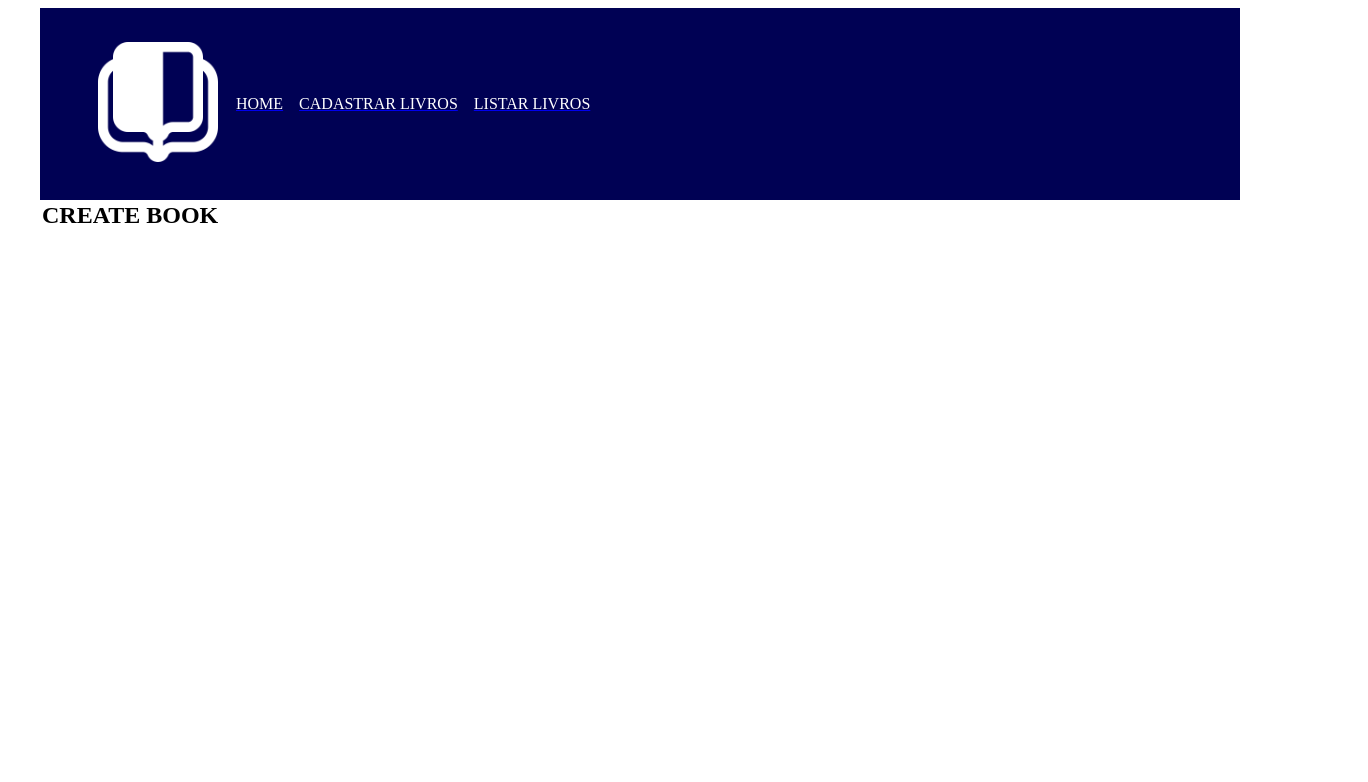
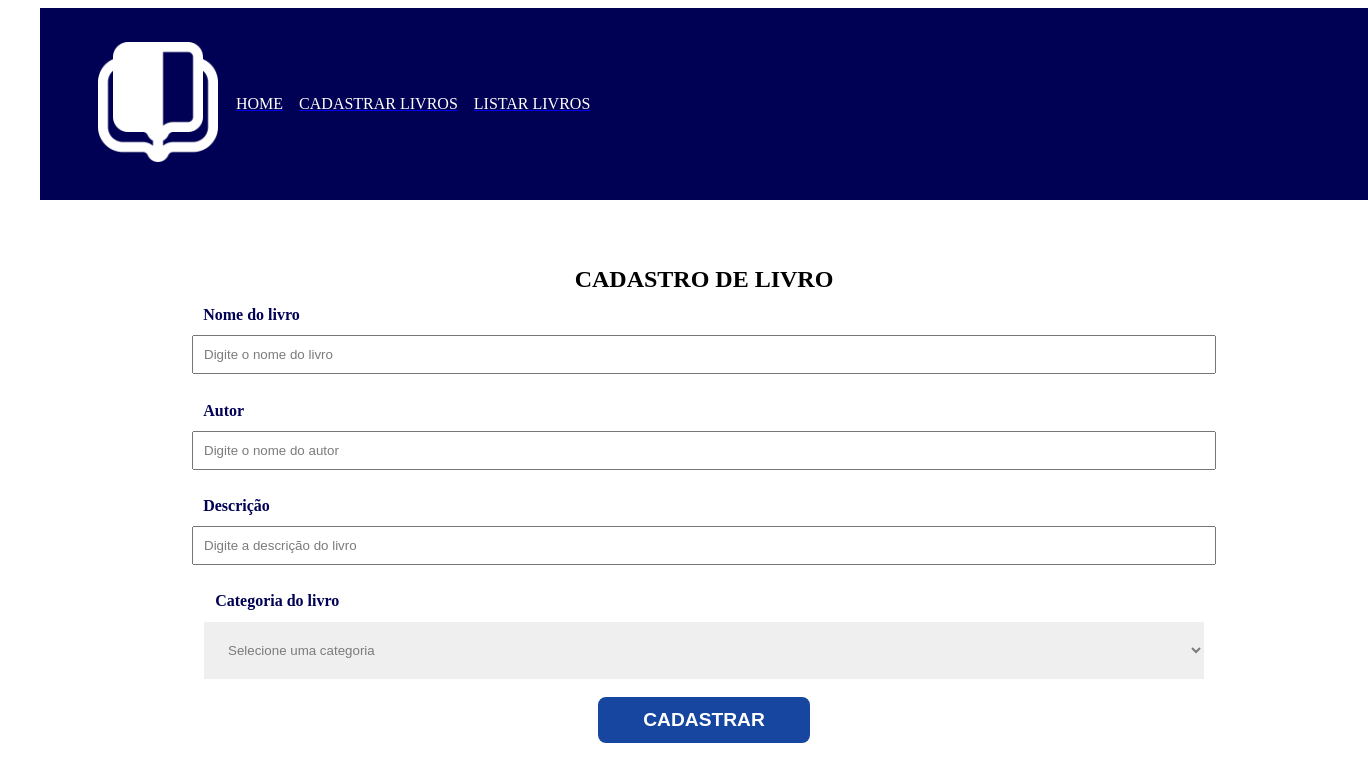
Before and after one commit to M4riaDuda/pw3-somativa-maria-2025-1, a React (Vite) app in the folder pw3-somativa-2025-1/: page /newBook in a window 1280 px wide. Shown: the top 782 px of the page, 1368 px wide, since content can reach past the window. Built offline with nearby package versions, Linux system fonts and the light colour scheme.

Commit message:
Formulário de cadastro de livro.

```diff
--- /dev/null
+++ b/pw3-somativa-2025-1/src/components/form/Button.jsx
@@ -0,0 +1,12 @@
+import style from './Button.module.css'
+
+const Button = ({label}) => {
+
+    return(
+        <div className={style.buttonContainer}>
+            <button>{label}</button>
+        </div>
+    )
+}
+
+export default Button
--- /dev/null
+++ b/pw3-somativa-2025-1/src/components/form/Button.module.css
@@ -0,0 +1,17 @@
+button{
+    background-color: #1646A0;
+    color: #FFF;
+    padding: 0 45px;
+    border: 2px solid #FFF;
+    border-radius: 10px;
+    height: 50px;
+    text-transform: uppercase;
+    font-weight: bold;
+    font-size: 1.2em;
+    cursor: pointer;
+    transition: .4s;
+}
+
+button:hover{
+    background-color: #16A026;
+}
--- /dev/null
+++ b/pw3-somativa-2025-1/src/components/form/Input.jsx
@@ -0,0 +1,19 @@
+import styles from './Input.module.css';
+
+function Input({type, text, name, id, placeholder, value}){
+    return(
+        <div className={styles.form_control}>
+
+            <label htmlFor={name}>{text}</label>
+            <input
+            type={type}
+            name={name}
+            id={id}
+            placeholder={placeholder}
+            value={value} />
+
+        </div>
+    )
+}
+
+export default Input;
--- /dev/null
+++ b/pw3-somativa-2025-1/src/components/form/Input.module.css
@@ -0,0 +1,22 @@
+.form_control{
+    display: flex;
+    flex-direction: column;
+    margin-bottom: 1em;
+}
+
+.form_control label{
+    padding: .7em;
+    border-radius: 0;
+    border: none;
+    color: #000154;
+    font-weight: bold;
+}
+
+.form_control input{
+    padding: 10px;
+    width: 1000px;
+}
+
+.form_control input::placeholder{
+    color: #7B7B7B;
+}
--- /dev/null
+++ b/pw3-somativa-2025-1/src/components/form/Select.jsx
@@ -0,0 +1,21 @@
+import style from './Select.module.css';
+
+function Select({text, name, id}){
+    return(
+        <div className={style.form_control}>
+
+            <label htmlFor={name}>{text}</label>
+
+            <select name={name} id={id}>
+                <option value="">Selecione uma categoria</option>
+                <option value="">Ficção científica</option>
+                <option value="">Fantasia heróica</option>
+                <option value="">Suspense</option>
+                <option value="">Terror</option>
+            </select>
+
+        </div>
+    )
+}
+
+export default Select;
--- /dev/null
+++ b/pw3-somativa-2025-1/src/components/form/Select.module.css
@@ -0,0 +1,21 @@
+.form_control{
+    display: flex;
+    flex-direction: column;
+    margin-bottom: 1em;
+}
+
+.form_control label{
+    padding: .7em;
+    border-radius: 0;
+    border: none;
+    color: #000154;
+    font-weight: bold;
+}
+
+.form_control select{
+    width: 1000px;
+    padding: 20px;
+    border-radius: 0;
+    border: none;
+    color: #7B7B7B;
+}
--- a/pw3-somativa-2025-1/src/components/pages/CreateBook.jsx
+++ b/pw3-somativa-2025-1/src/components/pages/CreateBook.jsx
@@ -1,10 +1,45 @@
 import React from "react";
 import style from './CreateBook.module.css'
 
+import Input from "../form/Input";
+import Select from "../form/Select";
+import Button from "../form/Button";
+
 const CreateBook = ()=>{
     return(
-        <section>
-            <h1>CREATE BOOK</h1>
+        <section className={style.create_book_container}>
+
+            <h1>CADASTRO DE LIVRO</h1>
+
+            <Input
+            text='Nome do livro'
+            type='text'
+            name='txt_livro'
+            id='txt_livro'
+            placeholder='Digite o nome do livro' />
+
+            <Input
+            text='Autor'
+            type='text'
+            name='txt_autor'
+            id='txt_autor'
+            placeholder='Digite o nome do autor' />
+
+            <Input
+            text='Descrição'
+            type='text'
+            name='txt_descricao'
+            id='txt_descricao'
+            placeholder='Digite a descrição do livro' />
+
+            <Select
+            name='slc_categoria'
+            id='slc_categoria'
+            text='Categoria do livro'/>
+
+            <Button
+            label='CADASTRAR'/>
+
         </section>
     )
 }
--- a/pw3-somativa-2025-1/src/components/pages/CreateBook.module.css
+++ b/pw3-somativa-2025-1/src/components/pages/CreateBook.module.css
@@ -0,0 +1,8 @@
+.create_book_container{
+    width: 100%;
+    display: flex;
+    flex-direction: column;
+    align-items: center;
+    justify-content: center;
+    padding: 4em;
+}
```
